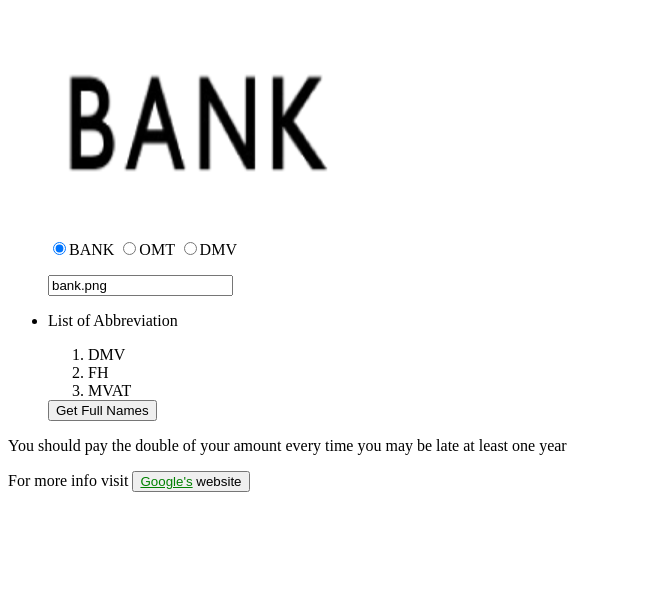
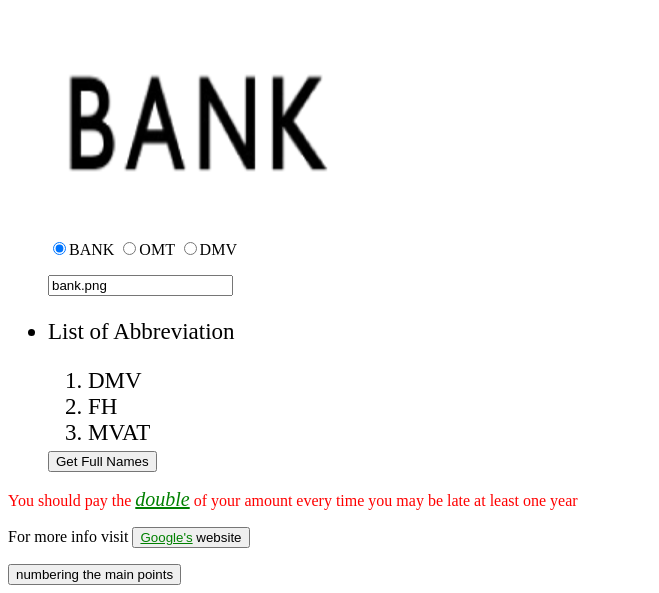
Before and after one commit to NouraMoubarak/JQ-JS, a plain HTML site: page public_html/login.html in a window 1280 px wide. Shown: the part 421-1014 px from the top of the page, without its empty margins (0-659 px from the left). Before the commit the page ends 929 px from the top, so only its background shows below. Drawn offline with Linux system fonts and the light colour scheme.

Commit message:
Final version

```diff
--- a/public_html/login.html
+++ b/public_html/login.html
@@ -16,7 +16,7 @@
                $(" :radio").change(function(){
                $(" :text").val($("img").attr('src'));
                   });
-               $(":button").click(function(){
+               $("#Abv").click(function(){
                $("ol>li").css({"font-size":"30px"});
                $("ol>li:first-child").css({"color":"white","background-color":"goldenrod"});
                $("ol>li:last-child").css({"color":"white","background-color":"maroon"});
@@ -29,6 +29,11 @@
              });
              $(".links:contains('Google')").css("color","green");
              $("a[href ^='my']").css("font-size" , "italic");
+             $("ul>li:last-child").css({"font-size":"23px"});
+             $("p[class]").css("color" , "red");
+             $("p[class]>a").css("color" , "green");
+             $("p[class]>a").css("font-size" , "20px");
+             $("p[class]>a").css("font-style" , "italic");
             });
         </script>
     </head>
@@ -97,10 +102,11 @@
          <li id="p4">FH</li>
          <li id="p5">MVAT</li>
             </ol>
-         <input type="button" value="Get Full Names" onclick="getAbbreviation()"/></li>
+         <input id="Abv" type="button" value="Get Full Names" onclick="getAbbreviation()"/></li>
         </ul>
-        <p>You should pay the double of your amount  every time you may be late at least one year</p>
+        <p class="attention">You should pay the <a href="#">double</a> of your amount  every time you may be late at least one year</p>
         <p>For more info visit <button onclick="window.open('http://www.google.com', '_target')"><a href="my.site" class="links">Google's</a> website</button></p>
+        <button onclick="mainPoints()">numbering the main points</button>
         <script>
             document.getElementById("p2").innerHTML = "You can pay it in";
         </script>
--- a/public_html/script.js
+++ b/public_html/script.js
@@ -66,3 +66,7 @@ function getContent(){
                 //. value li2anno badde 3abbe bi text field
                 document.getElementById("url").value = document.URL;
             }
+
+            function mainPoints(){
+                $("li:lt(3)").css("list-style-type","decimal");
+            }
```
